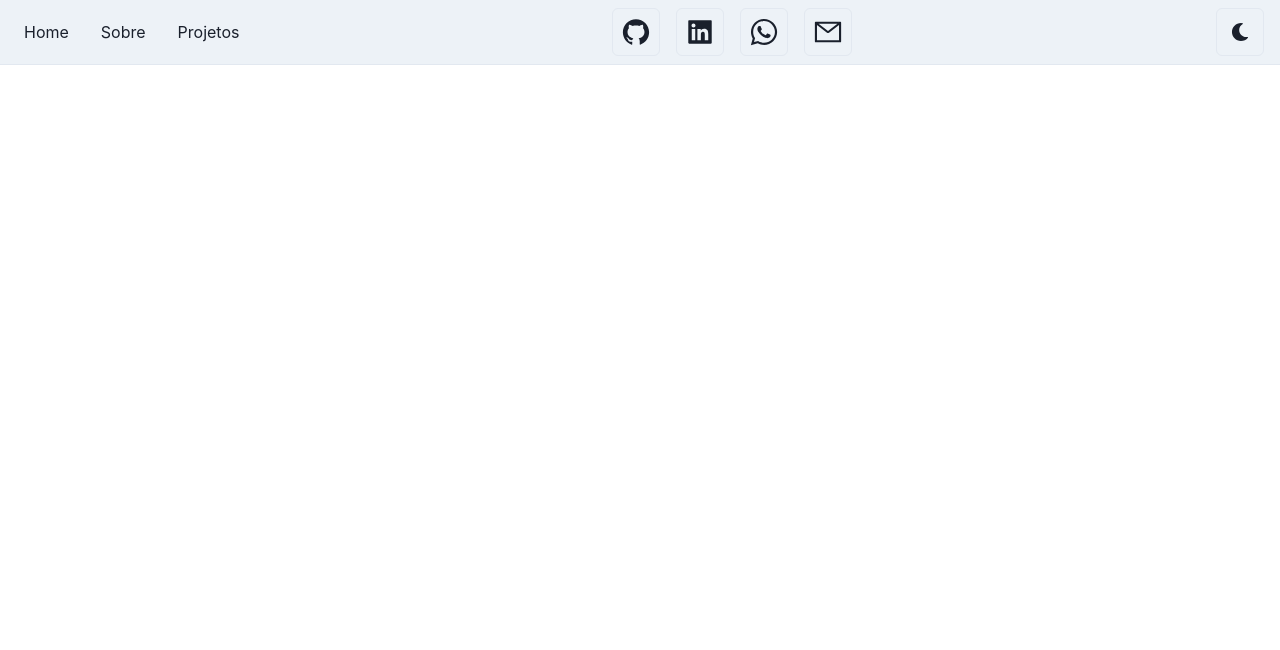
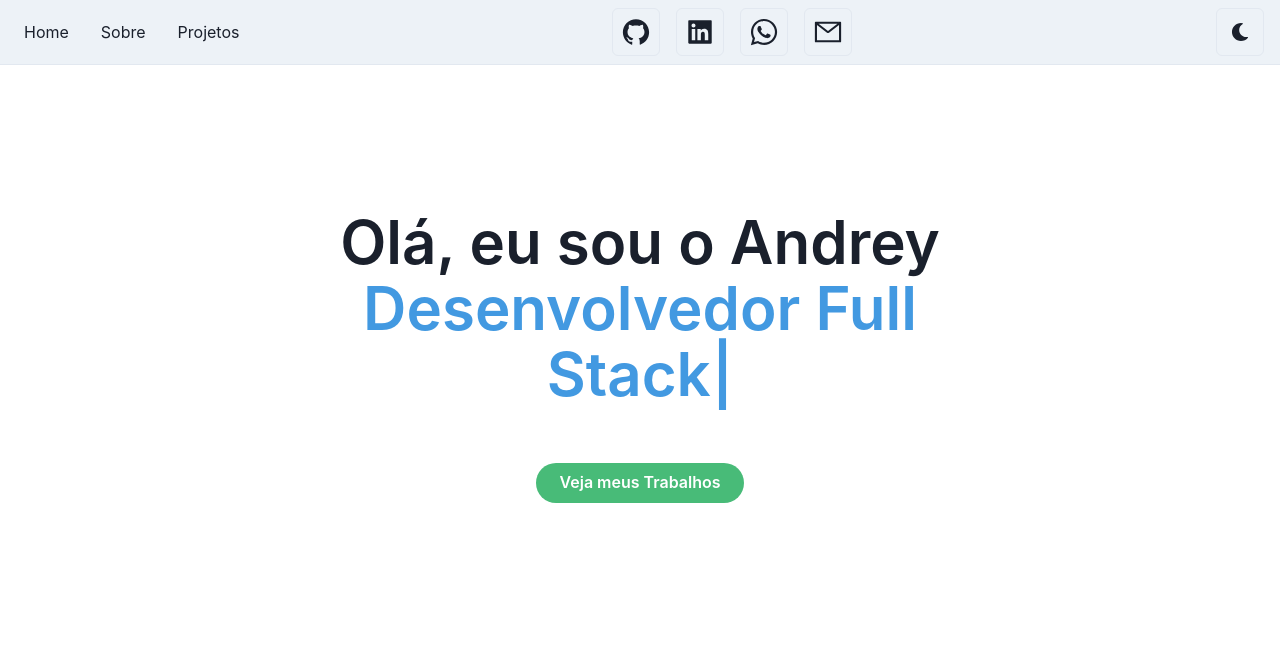
Before and after one commit to AndreyNovaes/portfolio_getsby, a Gatsby site: page / in a window 1280 px wide. Built offline with nearby package versions, Linux system fonts and the light colour scheme; Gatsby itself is replaced by a stand-in of ours.

Commit message:
feat: add hero page

```diff
--- a/package.json
+++ b/package.json
@@ -27,7 +27,8 @@
     "react": "^18.1.0",
     "react-dom": "^18.1.0",
     "react-icons": "^4.4.0",
-    "react-social-icons": "^5.14.0"
+    "react-social-icons": "^5.14.0",
+    "typewriter-effect": "^2.19.0"
   },
   "devDependencies": {
     "@types/node": "^17.0.45",
--- /dev/null
+++ b/src/components/Hero.tsx
@@ -0,0 +1,64 @@
+import React from 'react';
+import {
+  Box,
+  Heading,
+  Container,
+  Text,
+  Button,
+  Stack,
+  Icon,
+  useColorModeValue,
+  createIcon,
+} from '@chakra-ui/react';
+import TypewriterComponent from 'typewriter-effect';
+
+export default function Hero() {
+  return (
+    <>
+    <Container maxW={'3xl'}>
+        <Stack
+          as={Box}
+          textAlign={'center'}
+          spacing={{ base: 8, md: 14 }}
+          py={{ base: 20, md: 36 }}>
+          <Heading
+            fontWeight={600}
+            fontSize={{ base: '2xl', sm: '4xl', md: '6xl' }}
+            lineHeight={'110%'}>
+            Olá, eu sou o Andrey <br />
+            <Text as={'span'} color={'blue.400'}>
+              <TypewriterComponent
+                options={{
+                  strings: ['Desenvolvedor Full Stack', 'Eterno aprendiz', 'Em busca da excelência.'],
+                  autoStart: true,
+                  loop: true,
+                  deleteSpeed: 50,
+                }}
+              />
+            </Text>
+
+            <Text as={'span'} color={'green.400'}>
+            </Text>
+          </Heading>
+          <Stack
+            direction={'column'}
+            spacing={3}
+            align={'center'}
+            alignSelf={'center'}
+            position={'relative'}>
+            <Button
+              colorScheme={'green'}
+              bg={'green.400'}
+              rounded={'full'}
+              px={6}
+              _hover={{
+                bg: 'green.500',
+              }}>
+              Veja meus Trabalhos
+            </Button>
+          </Stack>
+        </Stack>
+      </Container>
+    </>
+  );
+}
--- a/src/pages/index.tsx
+++ b/src/pages/index.tsx
@@ -9,6 +9,7 @@ export default function Home() {
     <header>
       <ChakraProvider >
         <Nav />
+        <Hero />
       </ChakraProvider>
     </header>
   )
```
Also changed, not shown: 1 other file.
